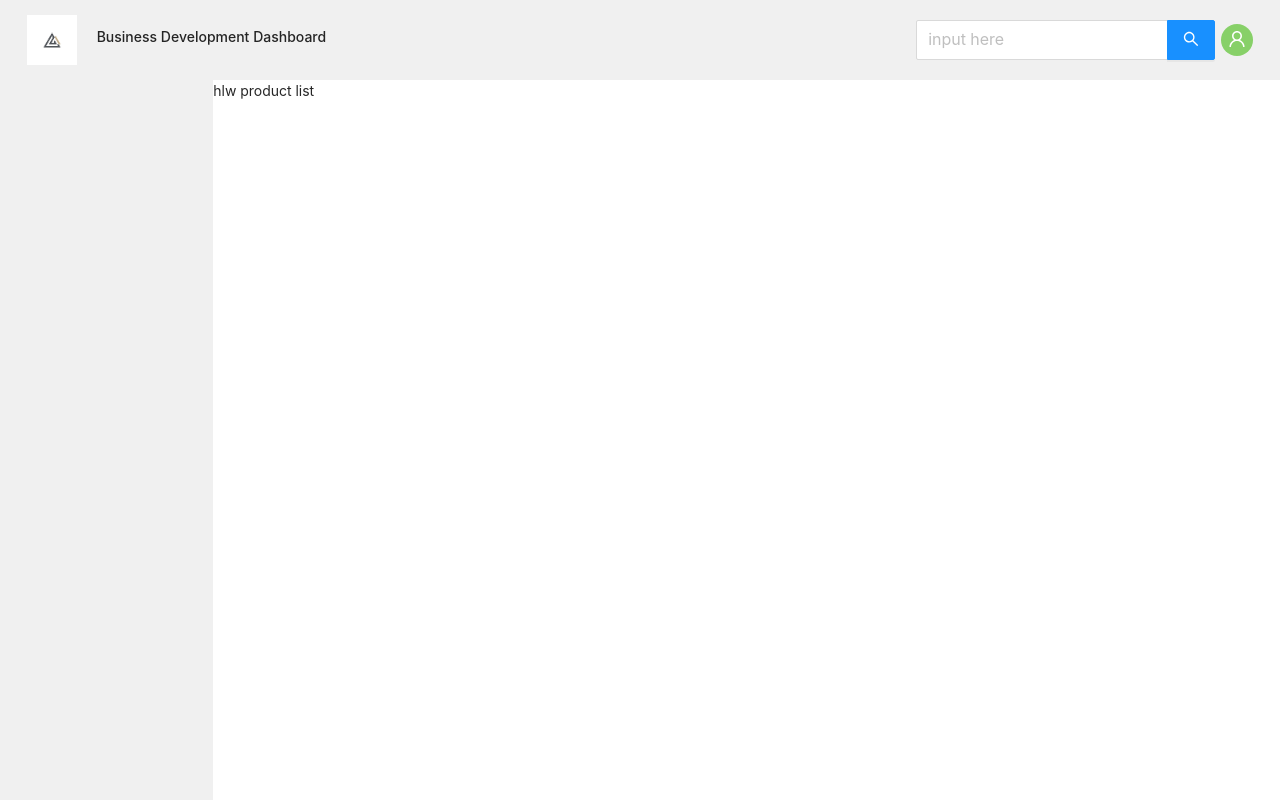
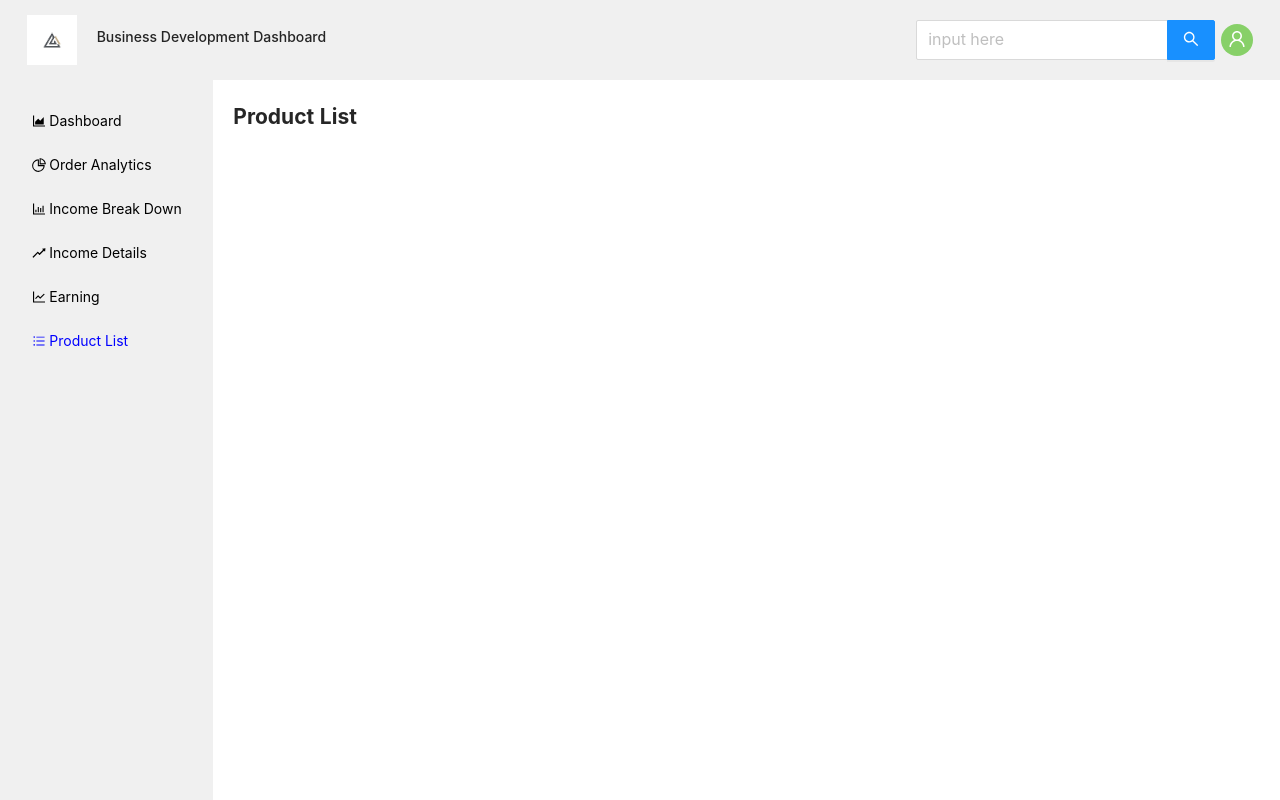
Before and after one commit to Mainul163/business-dashboard, a React (Create React App) app: page /productlist in a window 1280 px wide. Shown: the top 800 px of the page. Built offline with nearby package versions, Linux system fonts and the light colour scheme.

Commit message:
chart add

```diff
--- a/package.json
+++ b/package.json
@@ -3,6 +3,7 @@
   "version": "0.1.0",
   "private": true,
   "dependencies": {
+    "@ant-design/plots": "^1.2.1",
     "@testing-library/jest-dom": "^5.16.5",
     "@testing-library/react": "^13.3.0",
     "@testing-library/user-event": "^13.5.0",
--- a/src/components/dashboard/Dashboard.jsx
+++ b/src/components/dashboard/Dashboard.jsx
@@ -1,11 +1,13 @@
-import React from 'react';
+import React from "react";
 
 const Dashboard = () => {
-    return (
-        <div>
-            dashboard
-        </div>
-    );
+  return (
+    <div>
+      <div>
+        <h2 style={{ fontWeight: "bold" }}>Dashboard</h2>
+      </div>
+    </div>
+  );
 };
 
 export default Dashboard;
--- a/src/components/earning/Earning.jsx
+++ b/src/components/earning/Earning.jsx
@@ -1,11 +1,13 @@
-import React from 'react';
+import React from "react";
 
 const Earning = () => {
-    return (
-        <div>
-            earning
-        </div>
-    );
+  return (
+    <div>
+      <div>
+        <h2 style={{ fontWeight: "bold" }}>Earning</h2>
+      </div>
+    </div>
+  );
 };
 
 export default Earning;
--- a/src/components/home/Home.jsx
+++ b/src/components/home/Home.jsx
@@ -1,22 +1,22 @@
-import React from 'react';
-import { Routes, Route, } from "react-router-dom";
-import IncomeDetails from '../incomeDetails/IncomeDetails';
-import Dashboard from './../dashboard/Dashboard';
-import Earning from './../earning/Earning';
-import IncomeBreakDown from './../incomeBreakDown/IncomeBreakDown';
-import OrderAnalytics from './../ordersAnalytics/OrderAnalytics';
-import ProductList from './../productList/ProductList';
-import NotFound from './../notFound/NotFound';
+import React from "react";
+import { Routes, Route } from "react-router-dom";
+import IncomeDetails from "../incomeDetails/IncomeDetails";
+import Dashboard from "./../dashboard/Dashboard";
+import Earning from "./../earning/Earning";
+import IncomeBreakDown from "./../incomeBreakDown/IncomeBreakDown";
+import OrderAnalytics from "./../ordersAnalytics/OrderAnalytics";
+import ProductList from "./../productList/ProductList";
+import NotFound from "./../notFound/NotFound";
 const Home = () => {
   return (
-        <div>
+    <div style={{ padding: "20px" }}>
       <Routes>
-                <Route path='*' element={<NotFound />} />
+        <Route path="*" element={<NotFound />} />
         <Route path="/" element={<Dashboard />} />
-                <Route path="/earning" element={<Earning />} />
+        <Route path="/orderanalytics" element={<OrderAnalytics />} />
         <Route path="/incomebreakdown" element={<IncomeBreakDown />} />
         <Route path="/incomedetails" element={<IncomeDetails />} />
-                <Route path="/orderanalytics" element={<OrderAnalytics />} />
+        <Route path="/earning" element={<Earning />} />
         <Route path="/productlist" element={<ProductList />} />
       </Routes>
     </div>
--- a/src/components/incomeBreakDown/IncomeBreakDown.jsx
+++ b/src/components/incomeBreakDown/IncomeBreakDown.jsx
@@ -1,11 +1,13 @@
-import React from 'react';
+import React from "react";
 
 const IncomeBreakDown = () => {
-    return (
-        <div>
-            income break down
-        </div>
-    );
+  return (
+    <div>
+      <div>
+        <h2 style={{ fontWeight: "bold" }}>Income Break Down</h2>
+      </div>
+    </div>
+  );
 };
 
 export default IncomeBreakDown;
--- a/src/components/incomeDetails/IncomeDetails.jsx
+++ b/src/components/incomeDetails/IncomeDetails.jsx
@@ -1,11 +1,13 @@
-import React from 'react';
+import React from "react";
 
 const IncomeDetails = () => {
-    return (
-        <div>
-            IncomeDetails
-        </div>
-    );
+  return (
+    <div>
+      <div>
+        <h2 style={{ fontWeight: "bold" }}>Income Details</h2>
+      </div>
+    </div>
+  );
 };
 
 export default IncomeDetails;
--- a/src/components/leftNav/LeftNav.css
+++ b/src/components/leftNav/LeftNav.css
@@ -1,4 +1,17 @@
 .leftNavColor{
     background-color: rgb(240, 240, 240);
     height: 880px;
+    display: flex;
+    justify-content: center;
 }
+.link {
+    text-decoration: none;
+    color: black;
+
+  }
+
+  .active {
+    text-decoration: none;
+    color: blue;
+
+  }
--- a/src/components/leftNav/LeftNav.jsx
+++ b/src/components/leftNav/LeftNav.jsx
@@ -1,13 +1,82 @@
-import React from 'react';
-import './LeftNav.css'
+import React from "react";
+import "./LeftNav.css";
+import {
+  AreaChartOutlined,
+  LineChartOutlined,
+  BarChartOutlined,
+  RiseOutlined,
+  PieChartOutlined,
+  BarsOutlined,
+} from "@ant-design/icons";
+import { Link, NavLink } from "react-router-dom";
+import Dashboard from "./../dashboard/Dashboard";
+import Earning from "./../earning/Earning";
+import IncomeBreakDown from "../incomeBreakDown/IncomeBreakDown";
+import IncomeDetails from "../incomeDetails/IncomeDetails";
+import OrderAnalytics from "../ordersAnalytics/OrderAnalytics";
+import ProductList from "../productList/ProductList";
+
 const LeftNav = () => {
-    return (
-        <div className='leftNavColor'>
-            <div style={{paddingTop:'30px' ,textAlign:'center'}}>
-{/* mainul islam */}
-            </div>
-        </div>
-    );
+  return (
+    <div className="leftNavColor">
+      <div style={{ paddingTop: "30px" }}>
+        <NavLink
+          to="/"
+          element={Dashboard}
+          className={(navData) => (navData.isActive ? "active" : "link")}
+        >
+          <AreaChartOutlined /> Dashboard
+        </NavLink>
+        <br />
+        <br />
+        <NavLink
+          to="/orderanalytics"
+          element={OrderAnalytics}
+          className={(navData) => (navData.isActive ? "active" : "link")}
+        >
+          <PieChartOutlined /> Order Analytics
+        </NavLink>
+
+        <br />
+        <br />
+        <NavLink
+          to="/incomebreakdown"
+          element={IncomeBreakDown}
+          className={(navData) => (navData.isActive ? "active" : "link")}
+        >
+          <BarChartOutlined /> Income Break Down
+        </NavLink>
+        <br />
+        <br />
+        <NavLink
+          to="/incomedetails"
+          element={IncomeDetails}
+          className={(navData) => (navData.isActive ? "active" : "link")}
+        >
+          <RiseOutlined /> Income Details
+        </NavLink>
+        <br />
+        <br />
+        <NavLink
+          to="/earning"
+          element={Earning}
+          className={(navData) => (navData.isActive ? "active" : "link")}
+        >
+          <LineChartOutlined /> Earning
+        </NavLink>
+        <br />
+        <br />
+
+        <NavLink
+          to="/productlist"
+          element={ProductList}
+          className={(navData) => (navData.isActive ? "active" : "link")}
+        >
+          <BarsOutlined /> Product List
+        </NavLink>
+      </div>
+    </div>
+  );
 };
 
 export default LeftNav;
--- a/src/components/ordersAnalytics/OrderAnalytics.jsx
+++ b/src/components/ordersAnalytics/OrderAnalytics.jsx
@@ -1,11 +1,14 @@
-import React from 'react';
-
+import React from "react";
+import { Line } from "@ant-design/plots";
 const OrderAnalytics = () => {
-    return (
-        <div>
-            order analytics
-        </div>
-    );
+  const data = [500, 1000, 3000, 50, 20, 7851];
+  return (
+    <div>
+      <div>
+        <h2 style={{ fontWeight: "bold" }}> Order Analytics</h2>
+      </div>
+    </div>
+  );
 };
 
 export default OrderAnalytics;
--- a/src/components/productList/ProductList.jsx
+++ b/src/components/productList/ProductList.jsx
@@ -1,11 +1,13 @@
-import React from 'react';
+import React from "react";
 
 const ProductList = () => {
-    return (
-        <div>
-            hlw product list
-        </div>
-    );
+  return (
+    <div>
+      <div>
+        <h2 style={{ fontWeight: "bold" }}>Product List</h2>
+      </div>
+    </div>
+  );
 };
 
 export default ProductList;
```
Also changed, not shown: 1 other file (tests, documents, lock files or other folders). Lines whose indentation alone changed are shown as unchanged.
